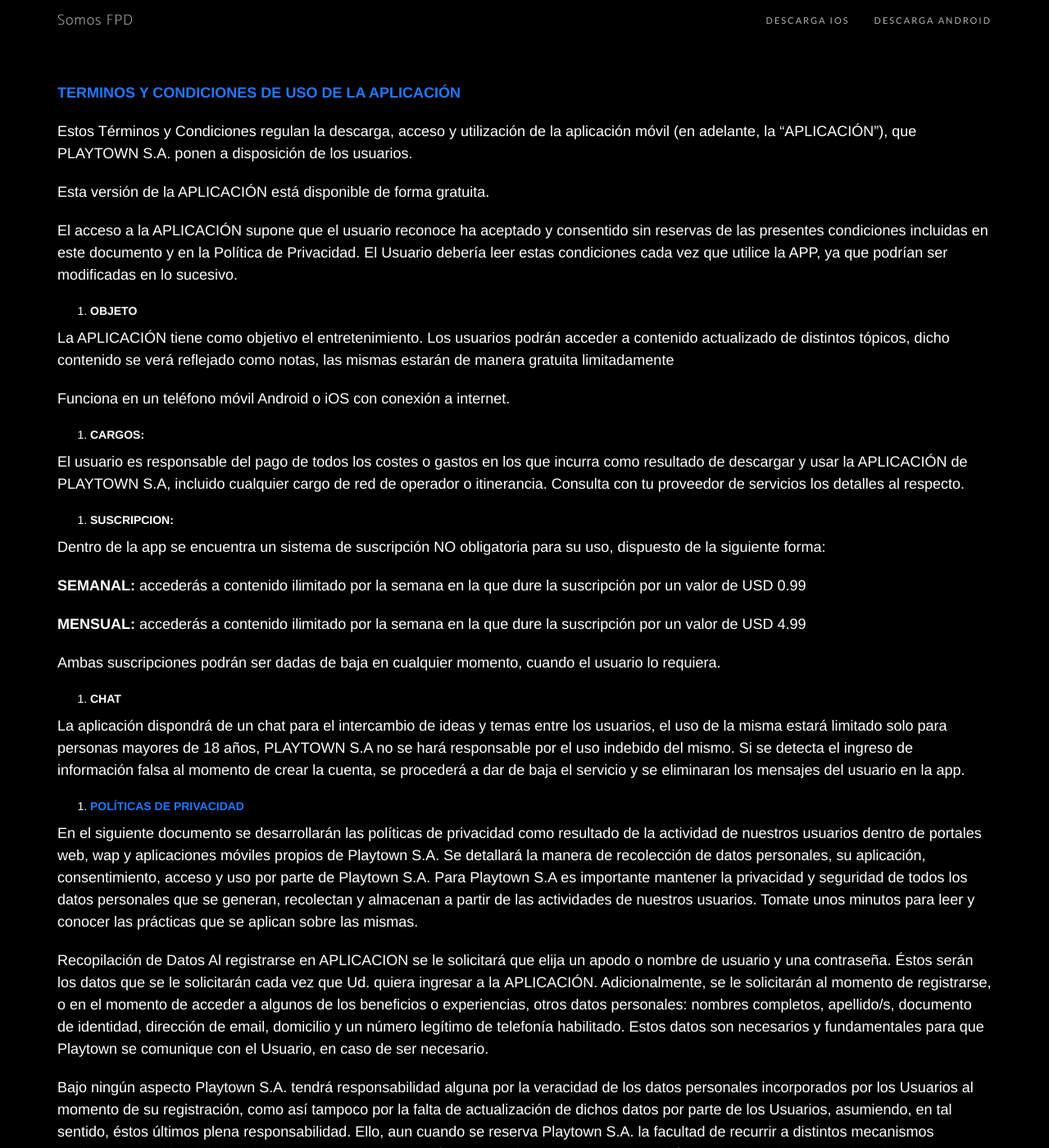
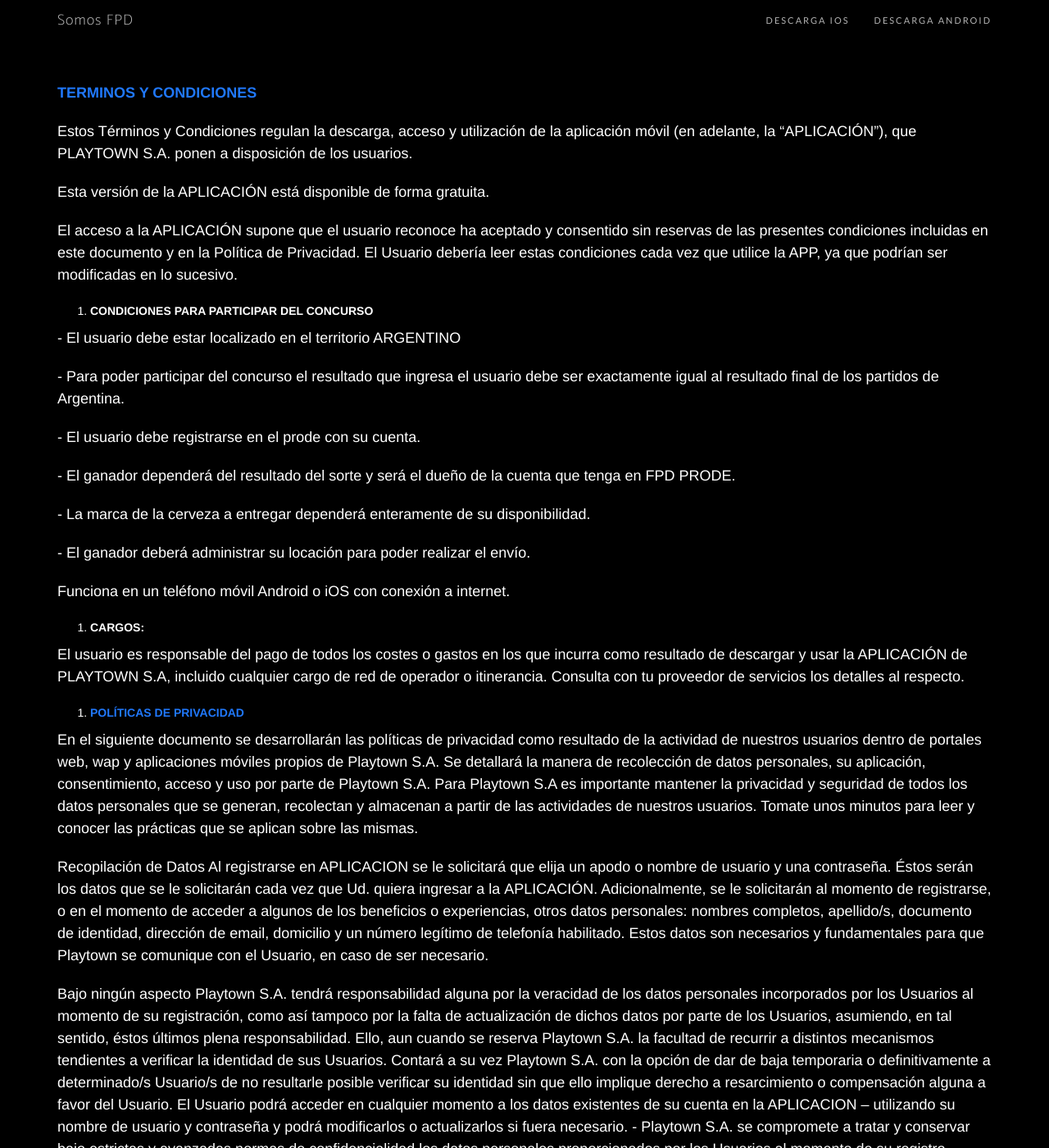
Before and after one commit to playtown-team/fpd-website, a Jekyll site: the page built from legales/promo-birra/index.html, in a window 1280 px wide and 1400 px high. Shown: the whole window at 82% size. Built offline with Jekyll 4.4.1, drawn with Linux system fonts in a browser that asks for light colours; nearby versions of some CDN libraries; some web fonts are replaced.

Commit message:
Update legal.html

```diff
--- a/_layouts/legal.html
+++ b/_layouts/legal.html
@@ -9,7 +9,7 @@
 <section>
   <div class="container">
 
-<p><a href="#" id="terminos"><strong>TERMINOS Y CONDICIONES DE USO DE LA APLICACIÓN</strong></a></p>
+<p><a href="#" id="terminos"><strong>TERMINOS Y CONDICIONES</strong></a></p>
 
 
 
@@ -25,12 +25,16 @@
 
 
 
-<ol><li><strong>OBJETO</strong></li></ol>
+<ol><li><strong>CONDICIONES PARA PARTICIPAR DEL CONCURSO</strong></li></ol>
 
 
 
-<p>La APLICACIÓN tiene como objetivo el entretenimiento. Los usuarios podrán acceder a contenido actualizado de distintos tópicos, dicho contenido se verá reflejado como notas, las mismas estarán de manera gratuita limitadamente</p>
-
+<p>- El usuario debe estar localizado en el territorio ARGENTINO </p>
+<p>- Para poder participar del concurso el resultado que ingresa el usuario debe ser exactamente igual al resultado final de los partidos de Argentina.</p>
+<p>- El usuario debe registrarse en el prode con su cuenta.</p>
+<p>- El ganador dependerá del resultado del sorte y será el dueño de la cuenta que tenga en FPD PRODE.</p>
+<p>- La marca de la cerveza a entregar dependerá enteramente de su disponibilidad.</p>
+<p>- El ganador deberá administrar su locación para poder realizar el envío.</p>
 
 
 <p>Funciona en un teléfono móvil Android o iOS con conexión a internet.</p>
@@ -39,38 +43,7 @@
 
 <ol><li><strong>CARGOS:</strong></li></ol>
 
-
-
 <p>El usuario es responsable del pago de todos los costes o gastos en los que incurra como resultado de descargar y usar la APLICACIÓN de PLAYTOWN S.A, incluido cualquier cargo de red de operador o itinerancia. Consulta con tu proveedor de servicios los detalles al respecto.</p>
-
-
-
-<ol><li><strong>SUSCRIPCION:</strong></li></ol>
-
-
-
-<p>Dentro de la app se encuentra un sistema de suscripción NO obligatoria para su uso, dispuesto de la siguiente forma:</p>
-
-
-
-<p><strong>SEMANAL:</strong> accederás a contenido ilimitado por la semana en la que dure la suscripción por un valor de USD 0.99</p>
-
-
-
-<p><strong>MENSUAL:</strong> accederás a contenido ilimitado por la semana en la que dure la suscripción por un valor de USD 4.99</p>
-
-
-
-<p>Ambas suscripciones podrán ser dadas de baja en cualquier momento, cuando el usuario lo requiera.</p>
-
-
-
-<ol><li><strong>CHAT</strong></li></ol>
-
-
-
-<p>La aplicación dispondrá de un chat para el intercambio de ideas y temas entre los usuarios, el uso de la misma estará limitado solo para personas mayores de 18 años, PLAYTOWN S.A no se hará responsable por el uso indebido del mismo. Si se detecta el ingreso de información falsa al momento de crear la cuenta, se procederá a dar de baja el servicio y se eliminaran los mensajes del usuario en la app.</p>
-
 
 
 <ol><li><a href="#" id="privacidad"><strong>POLÍTICAS DE PRIVACIDAD</strong></a></li></ol>
```
